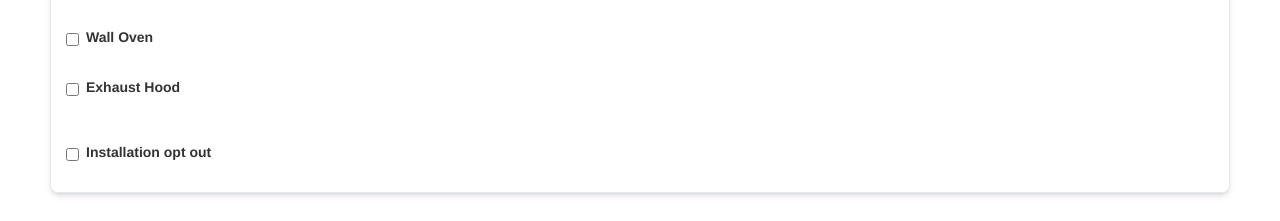
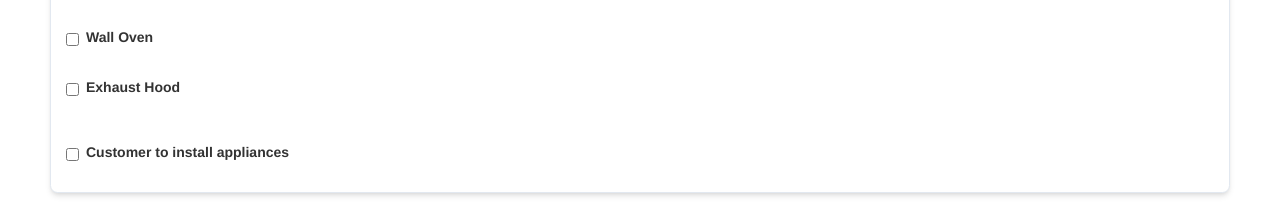
Before and after one commit to smallbusinesssupportservices/kitchen-calculator, a Vue app: page / in a window 1280 px wide. Shown: the part 3300-3521 px from the top of the page. Built offline with nearby package versions, Linux system fonts and the light colour scheme.

Commit message:
wording updated

```diff
--- a/src/components/calculatorView/NewAppliancesComponent.vue
+++ b/src/components/calculatorView/NewAppliancesComponent.vue
@@ -100,7 +100,7 @@ const appliances = [
   { name: 'newWallOven', label: 'Wall Oven' },
   { name: 'newRangeHood', label: 'Exhaust Hood' },
   { name: 'RangeHoodSubSection', label: null },
-  { name: 'installationOptout', label: 'Installation opt out' },
+  { name: 'installationOptout', label: 'Customer to install appliances' },
 ];
 
 const localValue = reactive(
```
